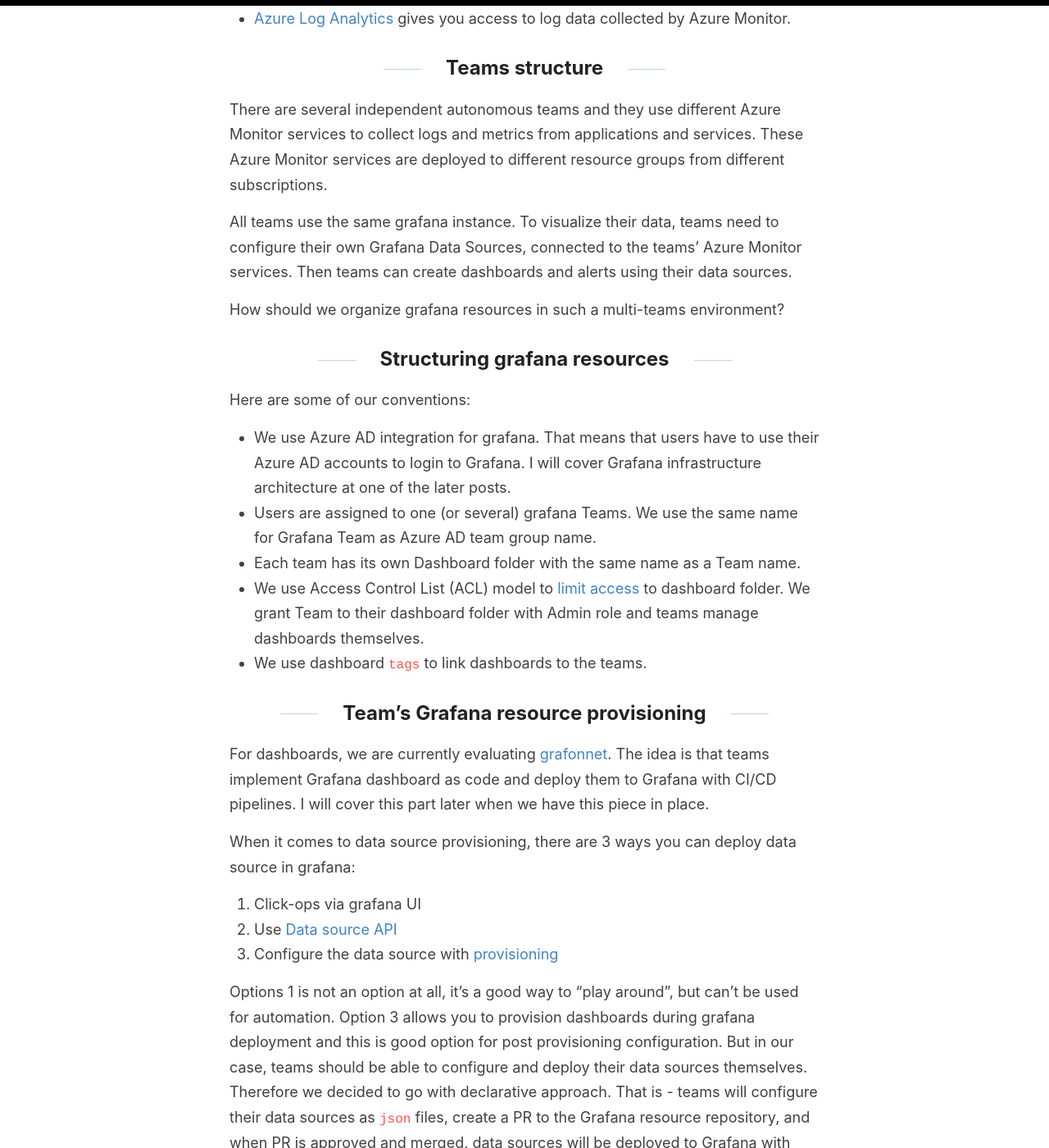
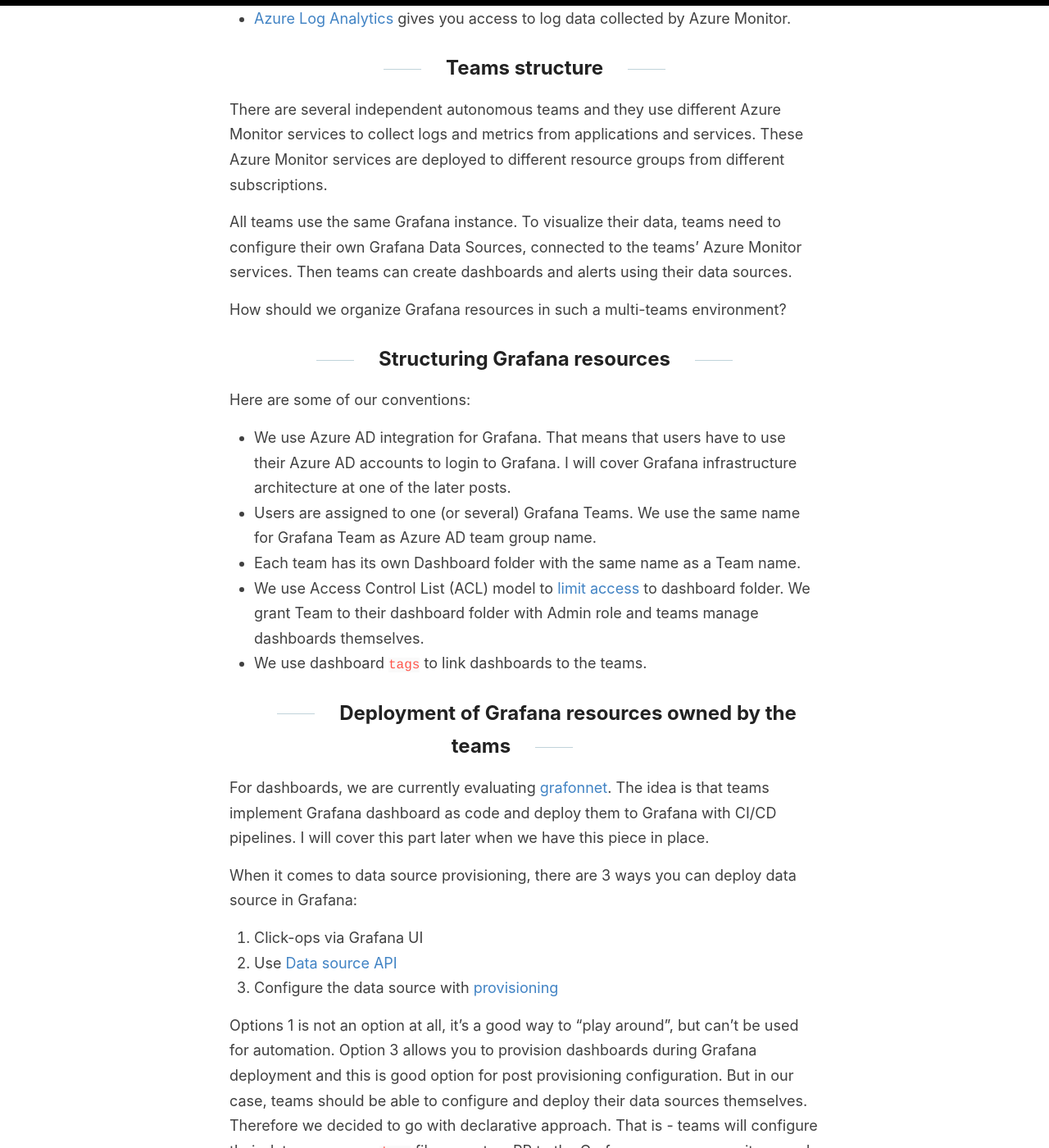
Before and after one commit to evgenyb/evgenyb.github.io, a Jekyll site: the page built from _posts/2020-05-18-provision-grafana-data-source.md, in a window 1280 px wide and 1400 px high, scrolled down 1531 px. Shown: the whole window at 82% size. Built offline with Jekyll 4.4.1, drawn with Linux system fonts in a browser that asks for light colours; some of the changed text lies outside the part shown.

Commit message:
Cleaning up content

````diff
--- a/_posts/2020-05-18-provision-grafana-data-source.md
+++ b/_posts/2020-05-18-provision-grafana-data-source.md
@@ -1,15 +1,15 @@
 ---
 layout: post
-title: "Declarative Azure Monitor Data Source provisioning to grafana for multi-teams setup"
+title: "Declarative Azure Monitor Data Source deployment to Grafana for multi-teams setup"
 date: 2020-05-18
 categories: [grafana]
 ---
 
-In my current project, most of the workload is running on Azure and we use Azure Monitor, Azure Log Analytics and Application Insight to collect and analyse our logs and metrics. However, for the metrics visualization and alerts we decided to use [Grafana](https://grafana.com/).
+In my current project, the most of the workload is running on Azure ([AKS](https://azure.microsoft.com/nb-no/services/kubernetes-service/), [Azure Functions](https://docs.microsoft.com/en-us/azure/azure-functions/) and [Azure App Services](https://docs.microsoft.com/en-us/azure/app-service/)) and we use Azure Monitor, Azure Log Analytics and Application Insight to collect and analyse our logs and metrics. However, for the metrics visualization and alerts we decided to use [Grafana](https://grafana.com/).
 
 ## Grafana terminology
 
-Let's start by introducing some of the terms used in grafana.
+Let's start by introducing some of the terms used in Grafana.
 
 ### Data source
 
@@ -44,31 +44,31 @@
 
 There are several independent autonomous teams and they use different Azure Monitor services to collect logs and metrics from applications and services. These Azure Monitor services are deployed to different resource groups from different subscriptions.
 
-All teams use the same grafana instance. To visualize their data, teams need to configure their own Grafana Data Sources, connected to the teams' Azure Monitor services. Then teams can create dashboards and alerts using their data sources.
+All teams use the same Grafana instance. To visualize their data, teams need to configure their own Grafana Data Sources, connected to the teams' Azure Monitor services. Then teams can create dashboards and alerts using their data sources.
 
-How should we organize grafana resources in such a multi-teams environment?
+How should we organize Grafana resources in such a multi-teams environment?
 
-## Structuring grafana resources
+## Structuring Grafana resources
 
 Here are some of our conventions:
 
-* We use Azure AD integration for grafana. That means that users have to use their Azure AD accounts to login to Grafana. I will cover Grafana infrastructure architecture at one of the later posts.
-* Users are assigned to one (or several) grafana Teams. We use the same name for Grafana Team as Azure AD team group name.
+* We use Azure AD integration for Grafana. That means that users have to use their Azure AD accounts to login to Grafana. I will cover Grafana infrastructure architecture at one of the later posts.
+* Users are assigned to one (or several) Grafana Teams. We use the same name for Grafana Team as Azure AD team group name.
 * Each team has its own Dashboard folder with the same name as a Team name.
 * We use Access Control List (ACL) model to [limit access](https://grafana.com/docs/grafana/latest/permissions/dashboard_folder_permissions/) to dashboard folder. We grant Team to their dashboard folder with Admin role and teams manage dashboards themselves.
 * We use dashboard `tags` to link dashboards to the teams.
 
-## Team's Grafana resource provisioning
+## Deployment of Grafana resources owned by the teams
 
 For dashboards, we are currently evaluating [grafonnet](https://grafana.github.io/grafonnet-lib/). The idea is that teams implement Grafana dashboard as code and deploy them to Grafana with CI/CD pipelines. I will cover this part later when we have this piece in place.
 
-When it comes to data source provisioning, there are 3 ways you can deploy data source in grafana:
+When it comes to data source provisioning, there are 3 ways you can deploy data source in Grafana:
 
-1. Click-ops via grafana UI
+1. Click-ops via Grafana UI
 2. Use [Data source API](https://grafana.com/docs/grafana/latest/http_api/data_source/)
 3. Configure the data source with [provisioning](https://grafana.com/docs/grafana/latest/features/datasources/azuremonitor/#configure-the-data-source-with-provisioning)
 
-Options 1 is not an option at all, it's a good way to "play around", but can't be used for automation. Option 3 allows you to provision dashboards during grafana deployment and this is good option for post provisioning configuration. But in our case, teams should be able to configure and deploy their data sources themselves. Therefore we decided to go with declarative approach. That is - teams will configure their data sources as `json` files, create a PR to the Grafana resource repository, and when PR is approved and merged, data sources will be deployed to Grafana with CI/CD pipelines.
+Options 1 is not an option at all, it's a good way to "play around", but can't be used for automation. Option 3 allows you to provision dashboards during Grafana deployment and this is good option for post provisioning configuration. But in our case, teams should be able to configure and deploy their data sources themselves. Therefore we decided to go with declarative approach. That is - teams will configure their data sources as `json` files, create a PR to the Grafana resource repository, and when PR is approved and merged, data sources will be deployed to Grafana with CI/CD pipelines.
 
 ## Azure monitor data source configuration
 
@@ -227,10 +227,10 @@
 
 ## Provisioning script
 
-We use bash with [`jq`](https://stedolan.github.io/jq/) to work with `json`, `az cli` to work with Azure key-vault and `curl` to call grafana rest API, and here is what provisioning script does:
+We use bash with [`jq`](https://stedolan.github.io/jq/) to work with `json`, `az cli` to work with Azure key-vault and `curl` to call Grafana rest API, and here is what provisioning script does:
 
 * Reads input parameters
-* Reads grafana admin user password from the key-vault
+* Reads Grafana admin user password from the key-vault
 * Identifies user or spn Azure AD object id
 * Reads json configuration from the data source file
 * Parses `name`, `type` and `team` information
@@ -250,7 +250,7 @@
 # Usage ./deploy-azure-monitor-datasource.sh dev foobar.json
 #
 # Parameters:
-#   1 - grafana instance environment
+#   1 - Grafana instance environment
 #   2 - data source configuration file
 set -euo pipefail
 grafanaEnvironment=$1
@@ -478,7 +478,7 @@
 
 ```
 
-With this file in place, I can deploy my data source to test Grafana instance by running this script:
+With this file in place, I can deploy my data source to the `test` Grafana instance by running this script:
 
 ```bash
 ./deploy-azure-monitor-datasource.sh test foobar-dev.json
````
Also changed, not shown: other parts of _posts/2020-05-18-provision-grafana-data-source.md (+2 -2 lines).
